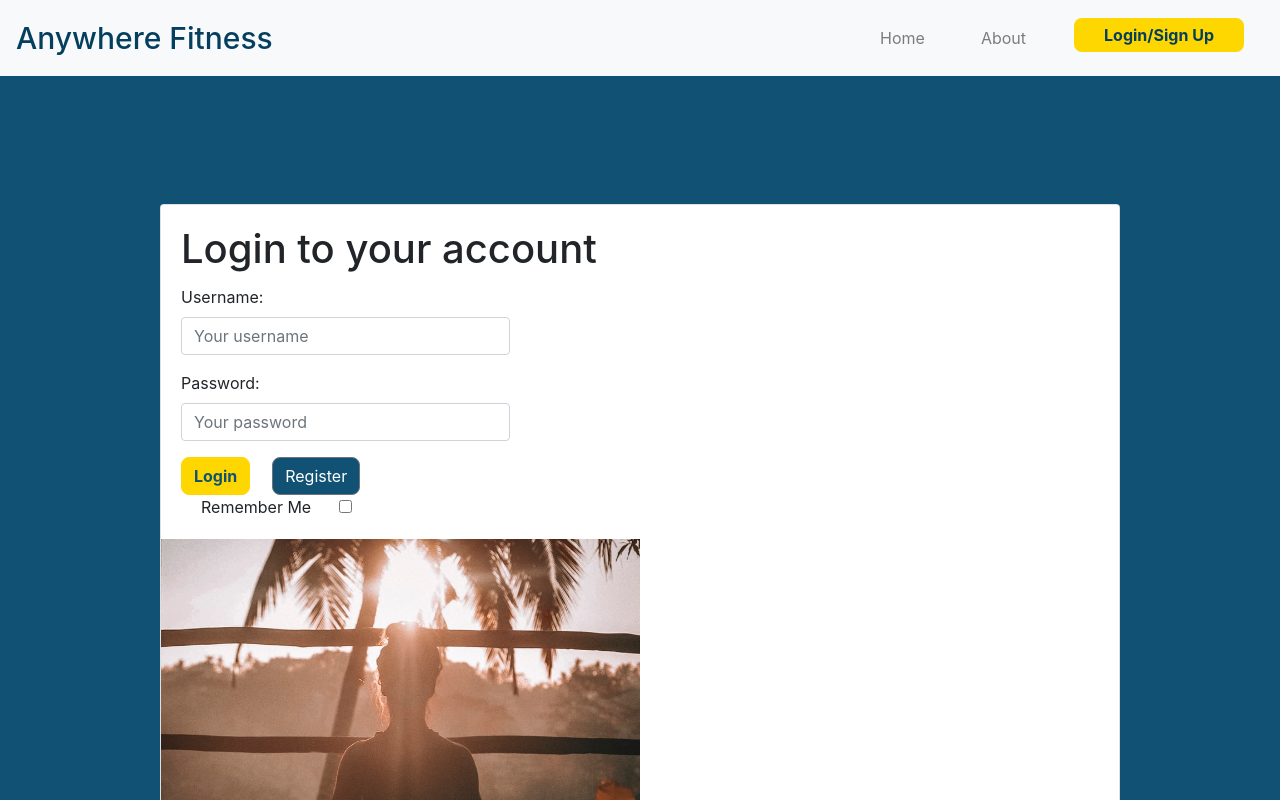
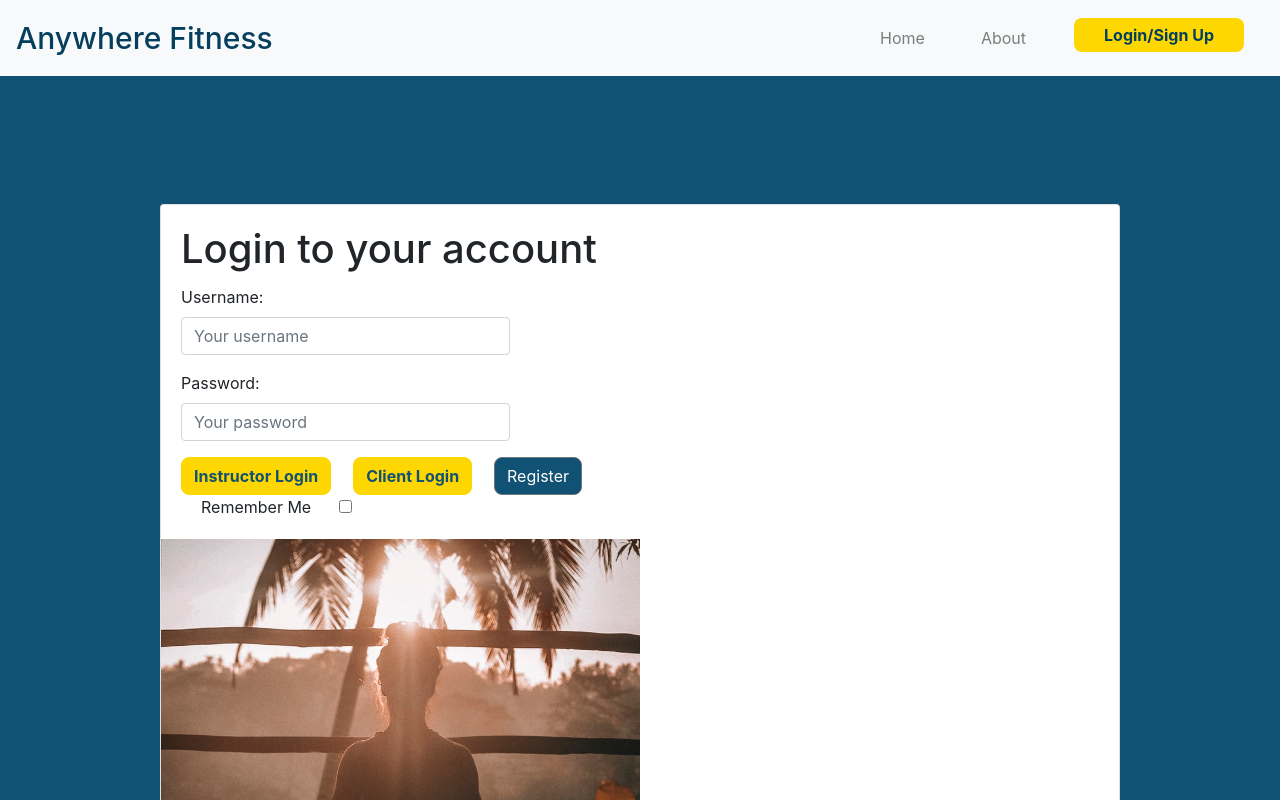
Before and after one commit to BUILD-WEEKS-ANYWHERE-FITNESS/front-end, a React (Create React App) app in the folder anywhere-fitness/: page /login in a window 1280 px wide. Shown: the top 800 px of the page. Built offline with nearby package versions, Linux system fonts and the light colour scheme.

Commit message:
login functional

```diff
--- a/anywhere-fitness/src/App.js
+++ b/anywhere-fitness/src/App.js
@@ -21,8 +21,8 @@ function App() {
       <Route exact path="/" component={Home} />
       <Route path="/login" component={Login} />
       <Route path="/register" component={Register} />
+      <PrivateRoute path='/add-class' component={AddClass} />
       <PrivateRoute path="/classes" component={Classes} />
-      <PrivateRoute path='/add-class' component={AddClass} />
       <Footer />
     </div>
   );
--- a/anywhere-fitness/src/actions/index.js
+++ b/anywhere-fitness/src/actions/index.js
@@ -8,7 +8,7 @@ export const getData = () => {
     return dispatch => {
       dispatch({ type: GET_DATA_START });
       axiosWithAuth()
-        .get()
+        .get('https://fitnessanywhere.herokuapp.com/api/classes')
         .then(res => {
           dispatch({ type: GET_DATA_SUCCESS, payload: res.data });
         })
@@ -37,8 +37,8 @@ export const postData = () => {
   };
 
 export const UPDATE_DATA_START = "UPDATE_DATA_START";
-export const UPDATE_DATA_SUCCESS = "UPDAT_DATA_SUCCESS";
-export const UPDATE_DATA_FAILURE = "UPDAT_DATA_FAILURE";
+export const UPDATE_DATA_SUCCESS = "UPDATE_DATA_SUCCESS";
+export const UPDATE_DATA_FAILURE = "UPDATE_DATA_FAILURE";
 
 export const updateData = () => {
     return dispatch => {
--- a/anywhere-fitness/src/components/Login/Login.js
+++ b/anywhere-fitness/src/components/Login/Login.js
@@ -24,18 +24,31 @@ const Login = (props) => {
         setFormData({ ...formData, [e.target.name]: e.target.value, [`${e.target.name}Touched`]: true});
     }
 
-   const login = e => {
+   const login1 = e => {
         e.preventDefault();
         axiosWithAuth()
-          .post("https://fitnessanywhere.herokuapp.com/api/auth/clients/login ", formData)
+          .post("https://fitnessanywhere.herokuapp.com/api/auth/clients/login", formData)
           .then(res => {
             console.log("hello");
             console.log(res.data);
             localStorage.setItem("token", res.data.payload);
-            props.history.push("https://fitnessanywhere.herokuapp.com/api/classes");
+            props.history.push("/classes");
           })
           .catch(err => console.log(err));
       };
+
+    const login = e => {
+        e.preventDefault();
+        axiosWithAuth()
+        .post("https://fitnessanywhere.herokuapp.com/api/auth/instructors/login", formData)
+        .then(res => {
+            console.log("hello");
+            console.log(res.data);
+            localStorage.setItem("token", res.data.payload);
+            props.history.push("/add-class");
+        })
+        .catch(err => console.log(err));
+    };
 
     return (
 
@@ -76,7 +89,8 @@ const Login = (props) => {
                                 />
                                 <FormFeedback>Please enter password.</FormFeedback>
                             </FormGroup>
-                            <Button className="login-button" onClick={formValidation, login}>Login</Button>
+                            <Button className="login-button" onClick={formValidation, login}>Instructor Login</Button>
+                            <Button className="login-button" onClick={formValidation, login1}>Client Login</Button>
                             <Link to="/register"><Button className="register-button">Register</Button></Link>
                             <FormGroup check>
                                 <Label check>
--- a/anywhere-fitness/src/components/Register/Register.js
+++ b/anywhere-fitness/src/components/Register/Register.js
@@ -26,8 +26,8 @@ const Register = (props) => {
         )
         .then(res => {
           console.log("register")
-          // localStorage.setItem("token", res.data.payload);
-          props.history.push("https://fitnessanywhere.herokuapp.com/api/auth/clients/login");
+          localStorage.setItem("token", res.data.payload);
+          props.history.push("/login");
         })
         .catch(err => console.log(err));
     };
--- a/anywhere-fitness/src/reducers/index.js
+++ b/anywhere-fitness/src/reducers/index.js
@@ -28,13 +28,13 @@ import {
         return {
           ...state,
           isFetching: false,
-          data: action.payload
+          data: action.payload.data
         };
       case GET_DATA_FAILURE:
         return {
           ...state,
           isFetching: false,
-          error: `Unable to load your friend's list at this time: ${action.payload}`
+          error: ` ${action.payload}`
         };
       case POST_DATA_START:
         return {
@@ -52,7 +52,7 @@ import {
         return {
           ...state,
           isFetching: false,
-          error: `Unable to post to your friend's list at this time: ${action.payload}`
+          error: ` ${action.payload}`
         };
       case DELETE_DATA_START:
         return {
@@ -70,7 +70,7 @@ import {
         return {
           ...state,
           isFetching: false,
-          error: `Unable to delete from your friend's list at this time: ${action.payload}`
+          error: `: ${action.payload}`
         };
       default:
         return state;
```
Also changed, not shown: anywhere-fitness/src/components/Classes/Classes.js (+8 -2 lines).
